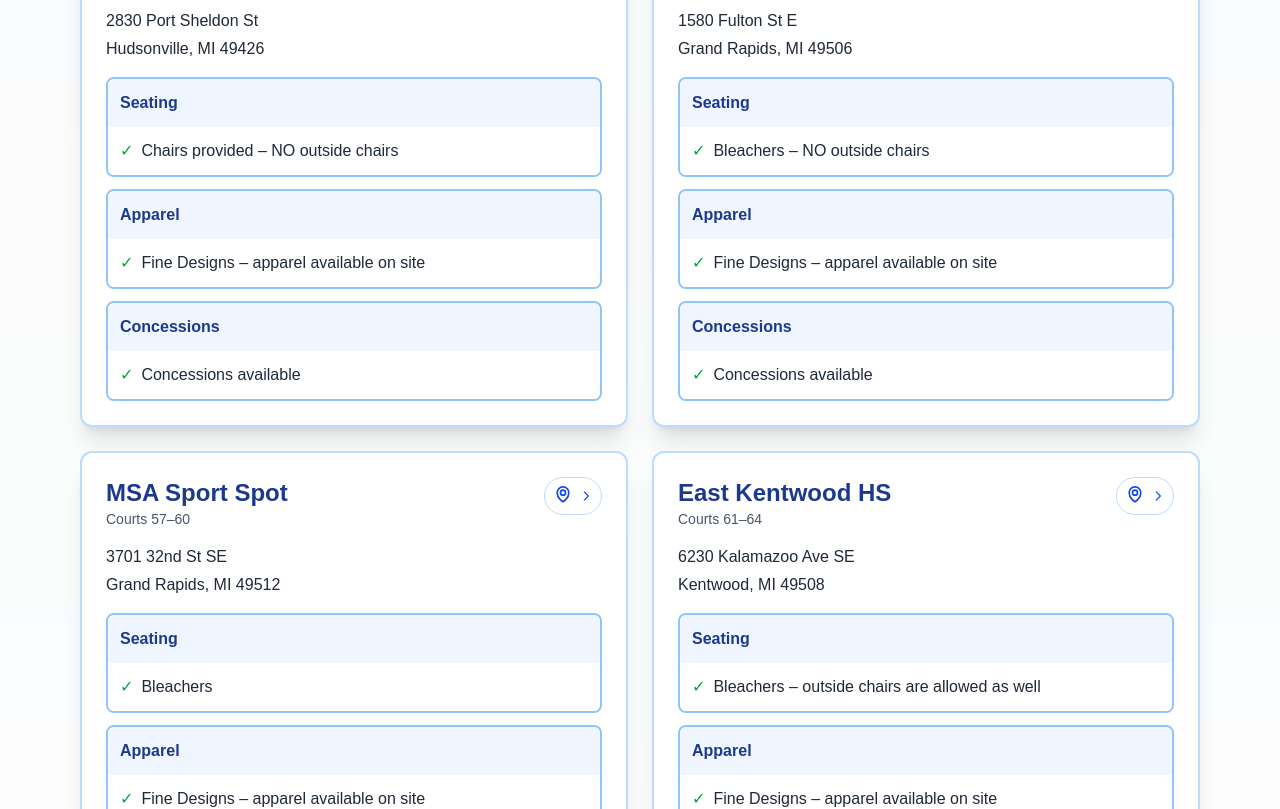
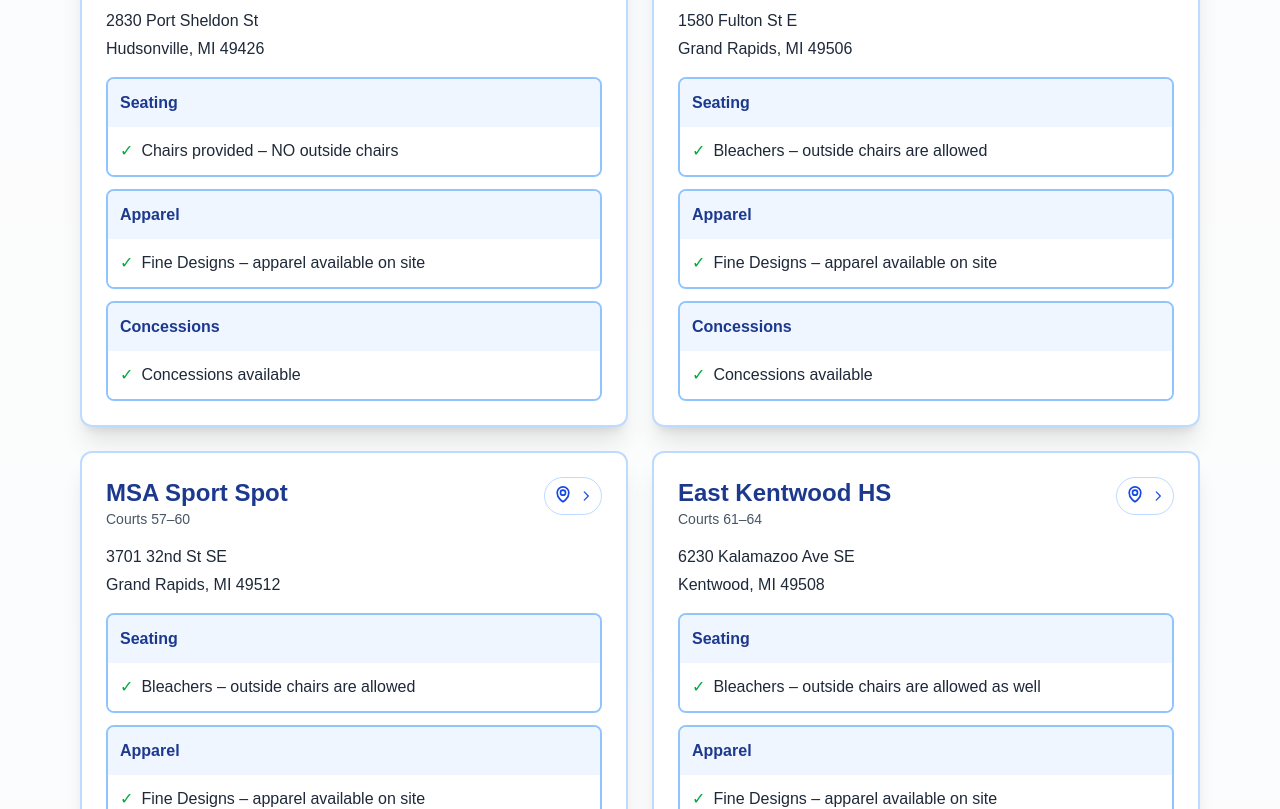
Before and after one commit to Inside-Out-Volleyball/volleyfest-web, a Next.js app: page /locations in a window 1280 px wide. Shown: the part 1100-1909 px from the top of the page. Built offline with nearby package versions, Linux system fonts and the light colour scheme.

Commit message:
updated location details

```diff
--- a/app/data/locations.ts
+++ b/app/data/locations.ts
@@ -42,7 +42,7 @@ export const locations: Location[] = [
     courts: "51–56",
     addressLines: ["1580 Fulton St E", "Grand Rapids, MI 49506"],
     seatingAvailable: true,
-    seatingText: "Bleachers – NO outside chairs",
+    seatingText: "Bleachers – outside chairs are allowed",
     apparel: true,
     concessions: true,
   },
@@ -51,7 +51,7 @@ export const locations: Location[] = [
     courts: "57–60",
     addressLines: ["3701 32nd St SE", "Grand Rapids, MI 49512"],
     seatingAvailable: true,
-    seatingText: "Bleachers",
+    seatingText: "Bleachers – outside chairs are allowed",
     apparel: true,
     concessions: true,
   },
@@ -78,7 +78,7 @@ export const locations: Location[] = [
     courts: "67–70",
     addressLines: ["8500 Burlingame Ave SW", "Byron Center, MI 49315"],
     seatingAvailable: true,
-    seatingText: "Bleachers – NO outside chairs",
+    seatingText: "Bleachers – outside chairs are allowed",
     apparel: true,
     concessions: false,
   },
@@ -107,6 +107,6 @@ export const locations: Location[] = [
     seatingAvailable: true,
     seatingText: "Bleachers",
     apparel: false,
-    concessions: false,
+    concessions: true,
   },
 ];
```
